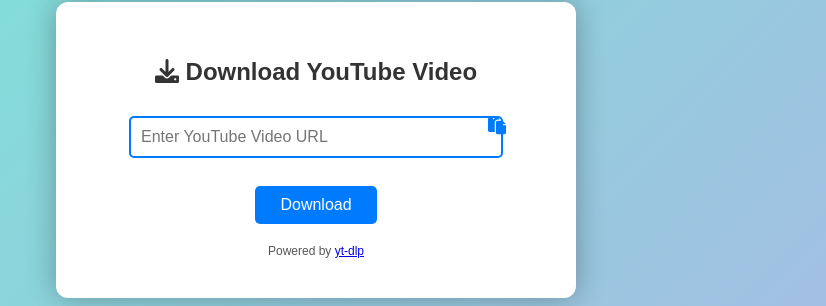
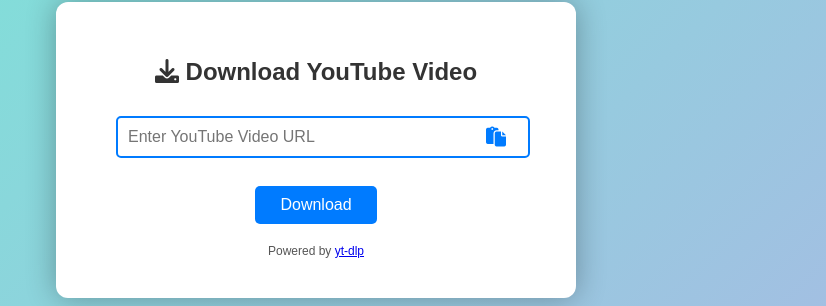
Before and after one commit to Sengkue/download-videos, a Flask app: page / in a window 1280 px wide. Shown: the part 250-556 px from the top of the page, without its empty margins (324-1150 px from the left). Run offline with Flask 3, Linux system fonts and the light colour scheme.

Commit message:
commit 10/10/2024  9:15:23.18

```diff
--- a/static/styles.css
+++ b/static/styles.css
@@ -31,8 +31,8 @@ h1 {
 }
 
 input[type="text"] {
-    width: calc(100% - 50px); /* Adjusted for the icon width */
-    padding: 10px;
+    width: calc(100% - 40px); /* Adjusted for the icon width */
+    padding: 10px 40px 10px 10px; /* Added padding for left and right */
     margin: 10px 0;
     border: 2px solid #007BFF;
     border-radius: 5px;
@@ -47,9 +47,10 @@ input[type="text"]:focus {
 
 .paste-icon {
     position: absolute;
-    top: 10px;
-    right: 10px;
-    font-size: 18px;
+    top: 50%; /* Center vertically */
+    right: 10px; /* Space from the right edge */
+    transform: translateY(-50%); /* Adjust for vertical centering */
+    font-size: 20px; /* Increase icon size */
     color: #007BFF;
     cursor: pointer;
     transition: color 0.3s;
```
